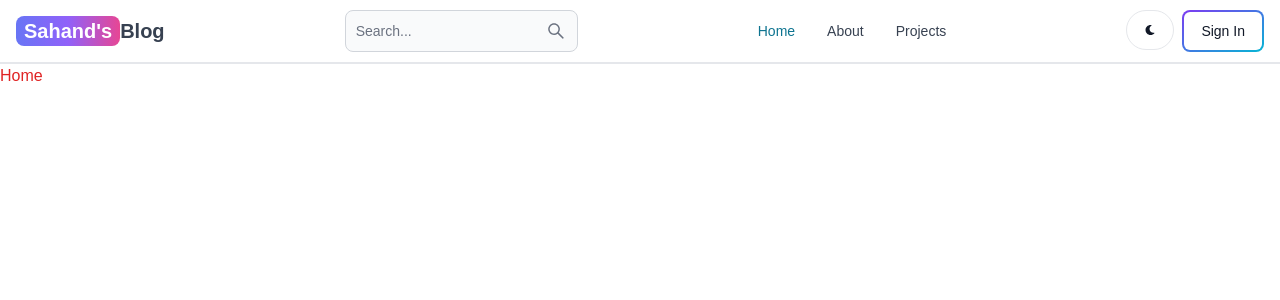
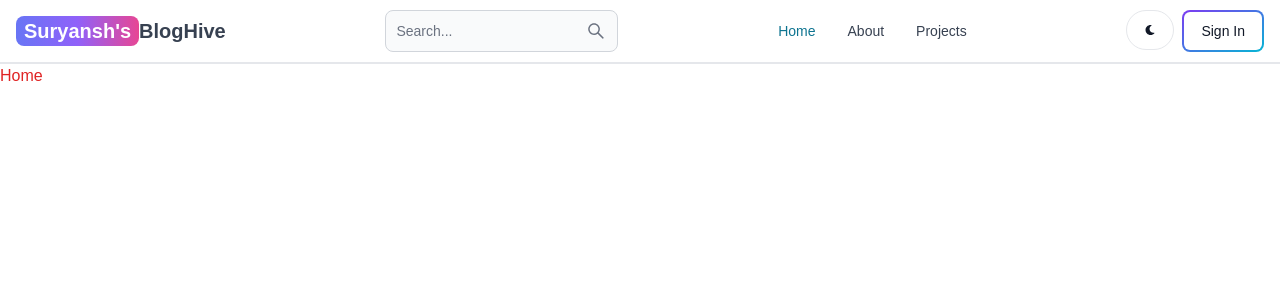
Before and after one commit to SuryanshShukla1002/Blog-app-next.js, a Next.js app: page / in a window 1280 px wide. Shown: the top 300 px of the page. Built offline with nearby package versions, Linux system fonts and the light colour scheme; no server answers.

Commit message:
fix &apos;

```diff
--- a/src/app/components/Header.jsx
+++ b/src/app/components/Header.jsx
@@ -19,9 +19,9 @@ export default function Header() {
         className="self-center whitespace-nowrap text-sm sm:text-xl font-semibold dark:text-white"
       >
         <span className="px-2 py-1 bg-gradient-to-r from-indigo-500 via-purple-500 to-pink-500 rounded-lg text-white">
-          Sahand&apos;s
+          Suryansh&apos;s
         </span>
-        Blog
+        BlogHive
       </Link>
       <form>
         <TextInput
```
